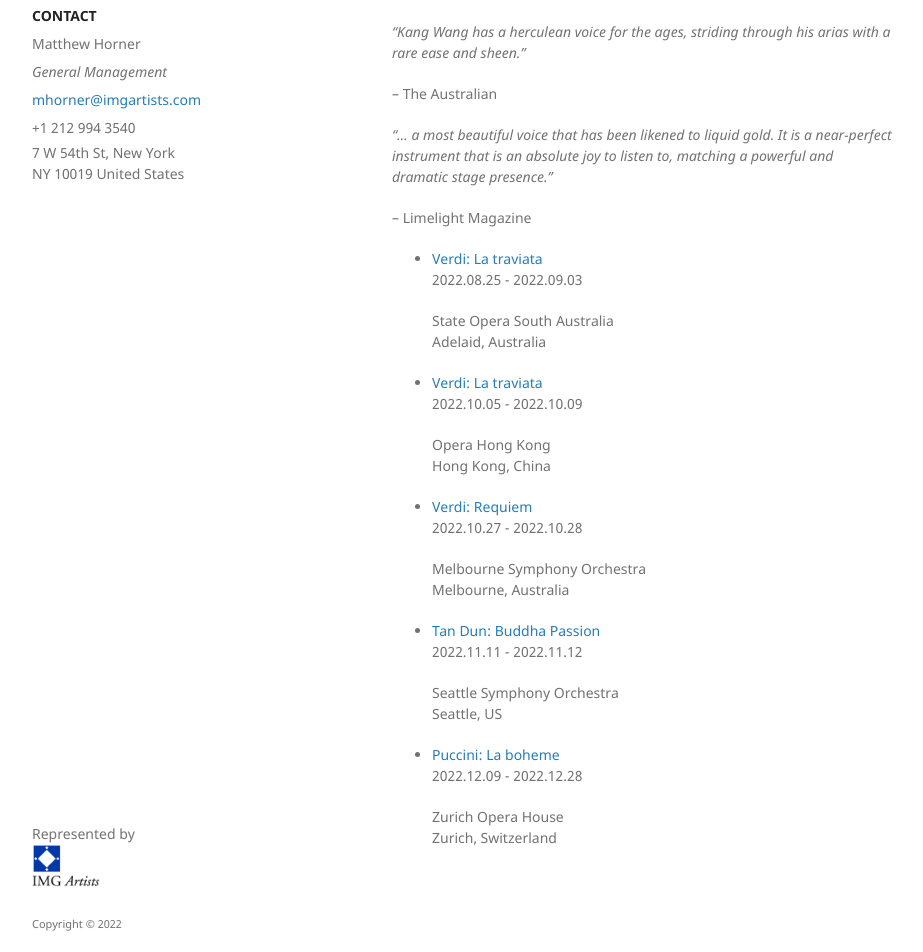
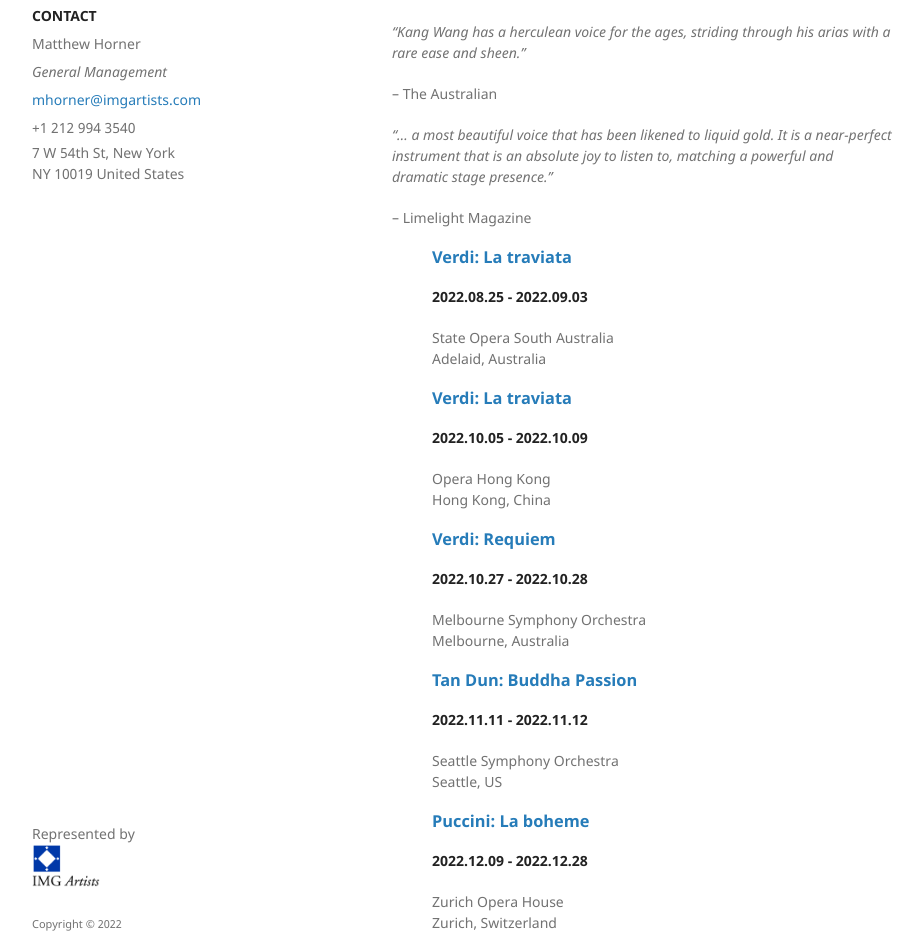
Before and after one commit to kwopera/tkw, a Jekyll site: the page built from index.md, in a window 1280 px wide and 1400 px high, scrolled down 793 px. Shown: the part 397-1349 px from the top of the window, without its empty margins (178-1101 px from the left). Built offline with Jekyll 4.4.1, drawn with Linux system fonts in a browser that asks for light colours.

Commit message:
update schedule

```diff
--- a/_layouts/default.html
+++ b/_layouts/default.html
@@ -50,11 +50,11 @@
 
       {{ content }}
 
-      <ul>
+      <ul class="schedule">
         {% for post in site.posts reversed %}
           <li>
-            <a href="{{ post.link }}" target="_blank">{{ post.title }}</a>
-            <p>{{ post.when }}</p>
+            <h3><a href="{{ post.link }}" target="_blank">{{ post.title }}</a></h3>
+            <p><strong>{{ post.when }}</strong></p>
             <p>{{ post.who }}<br/>
             {{ post.where }}</p>
           </li>
--- a/_sass/jekyll-theme-minimal.scss
+++ b/_sass/jekyll-theme-minimal.scss
@@ -284,3 +284,10 @@ footer {
     color:#444;
   }
 }
+
+ul.schedule {
+  list-style-type: none;
+}
+.schedule li {
+
+}
```
